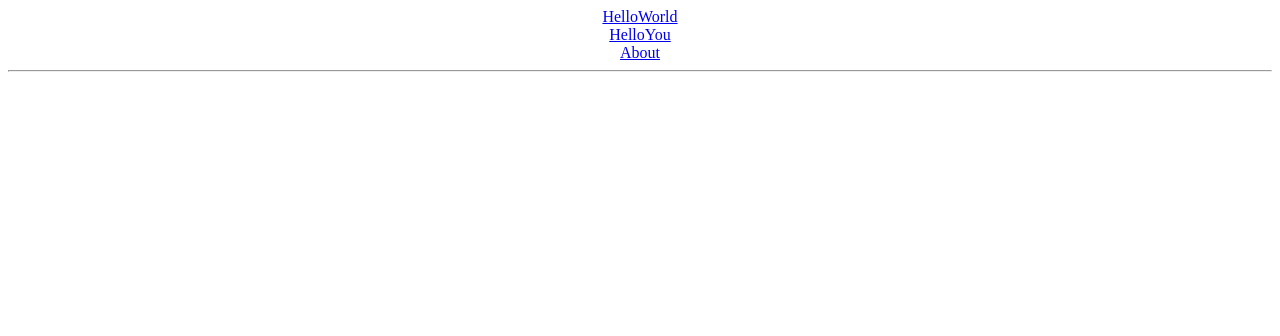
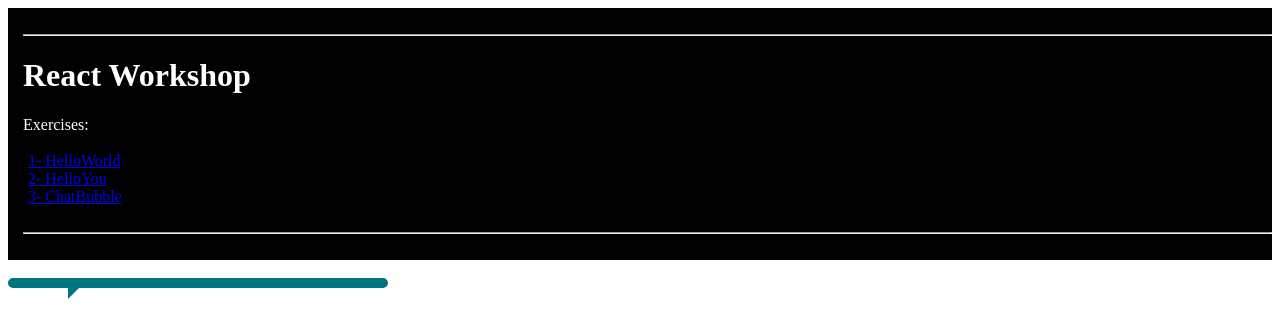
Before and after one commit to alfafc/react-workshop, a React (Create React App) app: page /chat-bubble in a window 1280 px wide. Shown: the top 336 px of the page. Built offline with nearby package versions, Linux system fonts and the light colour scheme.

Commit message:
init repo

```diff
--- /dev/null
+++ b/src/1-HelloWorld/HelloWorld.js
@@ -0,0 +1,13 @@
+import React from 'react';
+
+class HelloWorld extends React.Component {
+
+    render() {
+        return <h1>Hello React BOY!</h1>;
+
+        // React.createElement(element, props, ...children);
+        // return React.createElement('h1', null, "Hello ", "World!");
+    }
+}
+
+export default HelloWorld;
--- a/src/1-HelloWorld/helloWorld.js
+++ /dev/null
@@ -1,10 +0,0 @@
-import React from 'react';
-
-class HelloWorld extends React.Component {
-
-    render() {
-        return <h1> Hello React BOY! </h1>;
-    }
-}
-
-export default HelloWorld;
--- /dev/null
+++ b/src/2-HelloMessage/HelloMessage.js
@@ -0,0 +1,16 @@
+import React, {Component} from 'react';
+import PropTypes from 'prop-types';
+
+class HelloMessage extends Component {
+    render() {
+        return <h1> Hello {this.props.name}! </h1>;
+    }
+}
+
+// Spec -> https://reactjs.org/docs/typechecking-with-proptypes.html
+HelloMessage.propTypes = {name: PropTypes.string};
+
+// Default values
+HelloMessage.defaultProps = {name: 'react BOY'};
+
+export default HelloMessage;
--- a/src/2-HelloYou/helloYou.js
+++ /dev/null
@@ -1,19 +0,0 @@
-import React, {Component} from 'react';
-import PropTypes from 'prop-types';
-
-class HelloMessage extends Component {
-    render() {
-
-        return (
-            <div>
-                Hello {this.props.name || 'react boy'}!
-            </div>
-        );
-    }
-}
-
-HelloMessage.propTypes = {
-    name: PropTypes.string
-};
-
-export default HelloMessage;
--- /dev/null
+++ b/src/3-ChatBubble/ChatBubble.css
@@ -0,0 +1,26 @@
+.speech-bubble {
+    position: relative;
+    background: white;
+    border-color: #007582;
+    border-width: 5px;
+    border-style: solid;
+    border-radius: .4em;
+    width: 350px;
+    padding-left: 10px ;
+    padding-right: 10px ;
+}
+
+.speech-bubble-triangle {
+    content: '';
+    position: relative;
+    bottom: 0;
+    left: 80px;
+    width: 0;
+    height: 0;
+    border: 11px solid transparent;
+    border-top-color: #007582;
+    border-bottom: 0;
+    border-left: 0;
+    margin-left: -20.5px;
+    margin-bottom: -41px;
+}
--- /dev/null
+++ b/src/3-ChatBubble/ChatBubble.js
@@ -0,0 +1,27 @@
+import React, {Component} from 'react';
+import HelloMessage from '../2-HelloMessage/HelloMessage';
+import "./ChatBubble.css";
+
+class ChatBubble extends Component {
+
+    componentDidMount() {
+        this.ticks = 0;
+        this.interval = setInterval(() => this.ticks++, 1000);
+    }
+
+    componentWillUnmount() {
+        clearInterval(this.interval);
+    }
+
+    render() {
+        return <div>
+            <div className="speech-bubble">
+                {this.props.message}
+            </div>
+            <div className="speech-bubble-triangle">
+            </div>
+        </div>;
+    }
+}
+
+export default ChatBubble;
--- /dev/null
+++ b/src/4-ChatList/ChatBubble.js
@@ -0,0 +1,17 @@
+import React, {Component} from 'react';
+import HelloMessage from '../2-HelloMessage/HelloMessage';
+import "./ChatBubble.css";
+import ChatBubble from "../3-ChatBubble/ChatBubble";
+
+class ChatList extends Component {
+    render() {
+        return <div>
+            {
+                this.props.messages.map(m=>
+                <ChatBubble >);
+            }
+        </div>;
+    }
+}
+
+export default ChatList;
--- a/src/App.css
+++ b/src/App.css
@@ -1,3 +1,15 @@
-.App {
-    text-align: center;
+.header {
+    padding-left: 15px;
+    background-color: black;
+    color: white;
+    link: white;
 }
+
+a:visited {
+    color: cornflowerblue;
+}
+
+.menu {
+    margin-left: 5px;
+    text-align: left;
+}
--- a/src/App.js
+++ b/src/App.js
@@ -2,25 +2,44 @@
 import './App.css';
 import {BrowserRouter as Router, Route, Link} from 'react-router-dom';
 
-import HelloWorld from './1-HelloWorld/helloWorld';
-import HelloYou from './2-HelloYou/helloYou';
+import HelloWorld from './1-HelloWorld/HelloWorld';
+import HelloYou from './2-HelloMessage/HelloMessage';
+import ChatBubble from "./3-ChatBubble/ChatBubble";
 
 class App extends Component {
     render() {
         return (
-            <div className="App">
+            <div>
                 <Router>
                     <div>
-                        <Link to="/">HelloWorld</Link><br/>
-                        <Link to="/HelloYou/Pepe">HelloYou</Link><br/>
-                        <Link to="/about">About</Link>
+                        <div className="header">
+                            <br/>
+                            <hr/>
 
-                        <hr/>
+                            <h1>React Workshop</h1>
+                            <div>Exercises:</div>
+                            <br/>
+
+                            <div className="menu">
+                                <Link to="/hello-world">1- HelloWorld</Link><br/>
+                                <Link to="/hello-you/Mark">2- HelloYou</Link><br/>
+                                <Link to="/chat-bubble">3- ChatBubble</Link>
+                            </div>
+
+                            <br/>
+                            <hr/>
+                            <br/>
+                        </div>
+
+                        <br/>
 
                         <Route exact path="/" component={HelloWorld}/>
-                        <Route exact path="/HelloYou/:name"
+                        <Route exact path="/hello-world" component={HelloWorld}/>
+                        <Route exact path="/hello-you" component={HelloYou}/>
+                        <Route path="/hello-you/:name"
                                component={(match) => <HelloYou name={match.match.params.name}> </HelloYou>}
                         />
+                        <Route path="/chat-bubble" component={ChatBubble}/>
                     </div>
                 </Router>
             </div>
```
Also changed, not shown: 1 other file (tests, documents, lock files or other folders).
